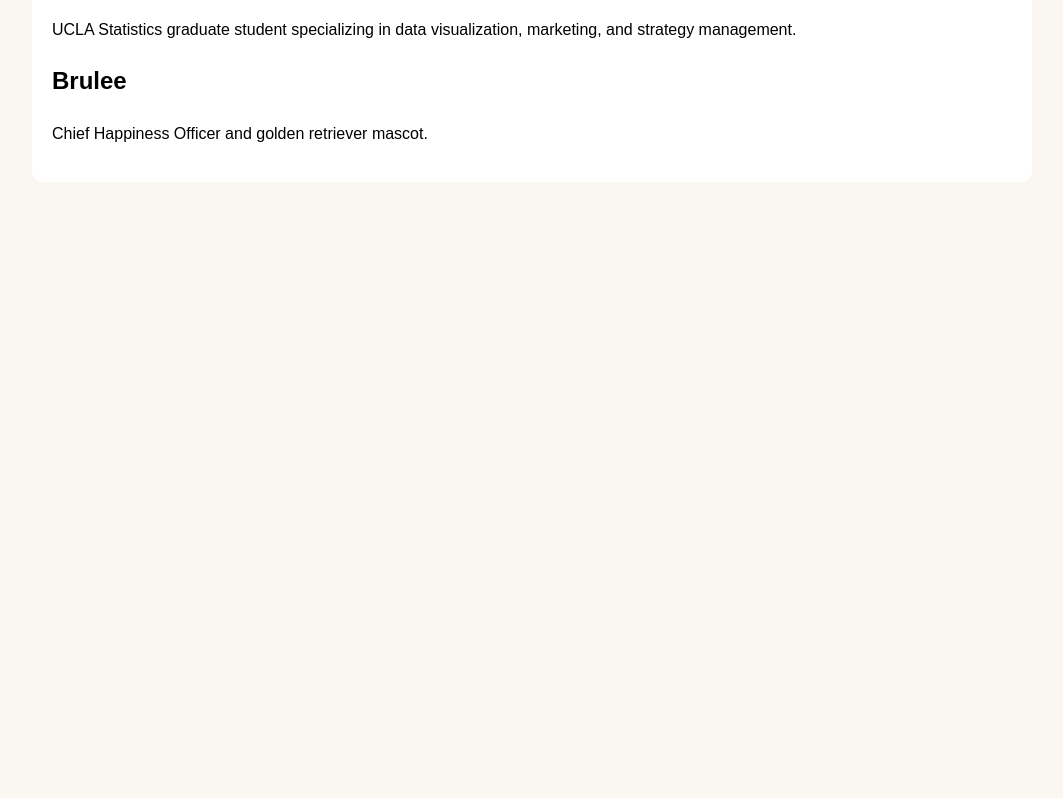
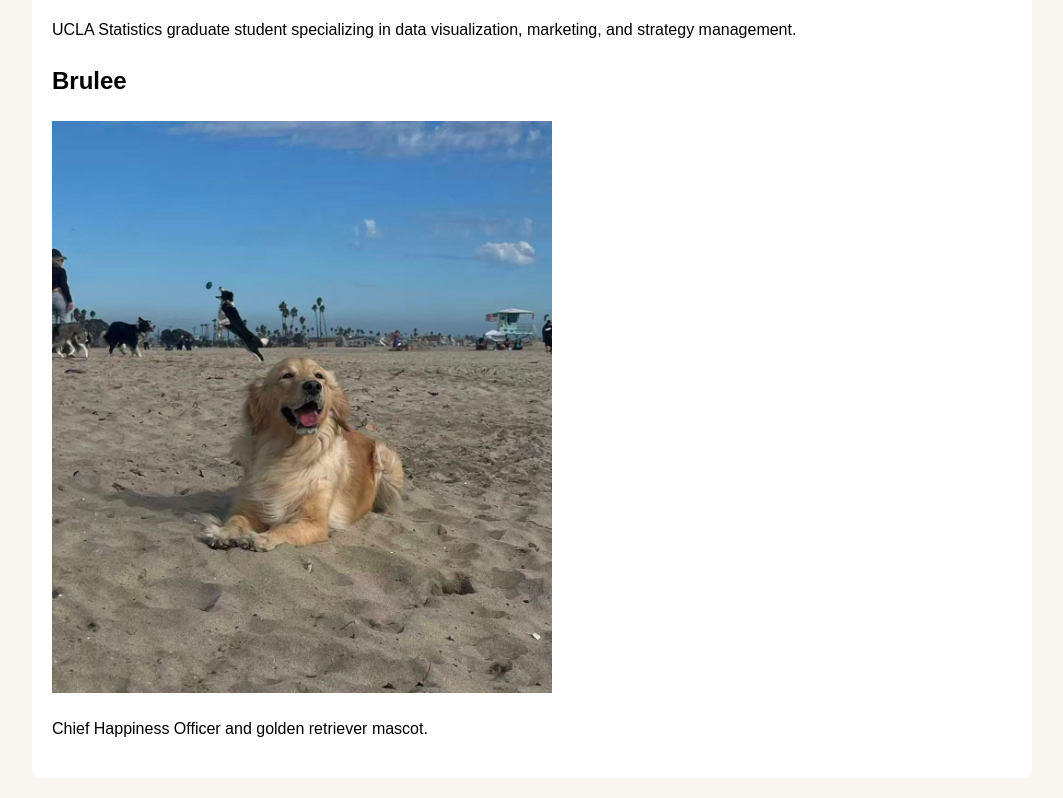
Before and after one commit to zhanjy-jennie/brulee-pawlytics, a plain HTML site: page about.html in a window 1280 px wide. Shown: the part 526-1324 px from the top of the page, without its empty margins (108-1171 px from the left). Before the commit the page ends 800 px from the top, so only its background shows below. Drawn offline with Linux system fonts and the light colour scheme.

Commit message:
Update about.html

```diff
--- a/about.html
+++ b/about.html
@@ -44,6 +44,9 @@ marketing, and strategy management.
 </p>
 
 <h2>Brulee</h2>
+<img src="assets/brulee1.jpg"
+     alt="Brulee the Golden Retriever"
+     width="500">
 
 <p>
 Chief Happiness Officer and golden retriever mascot.
```
